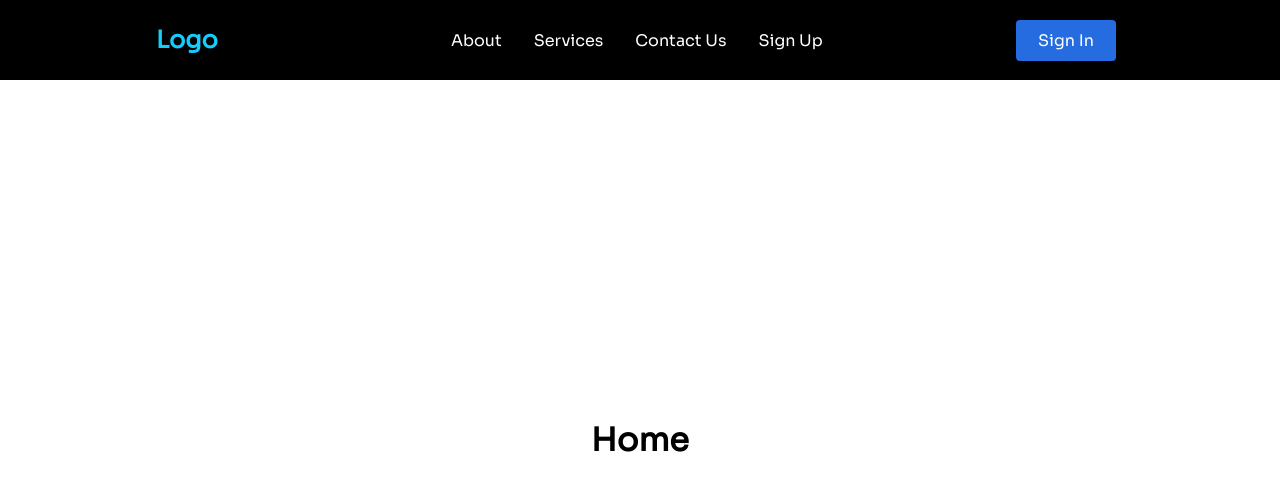
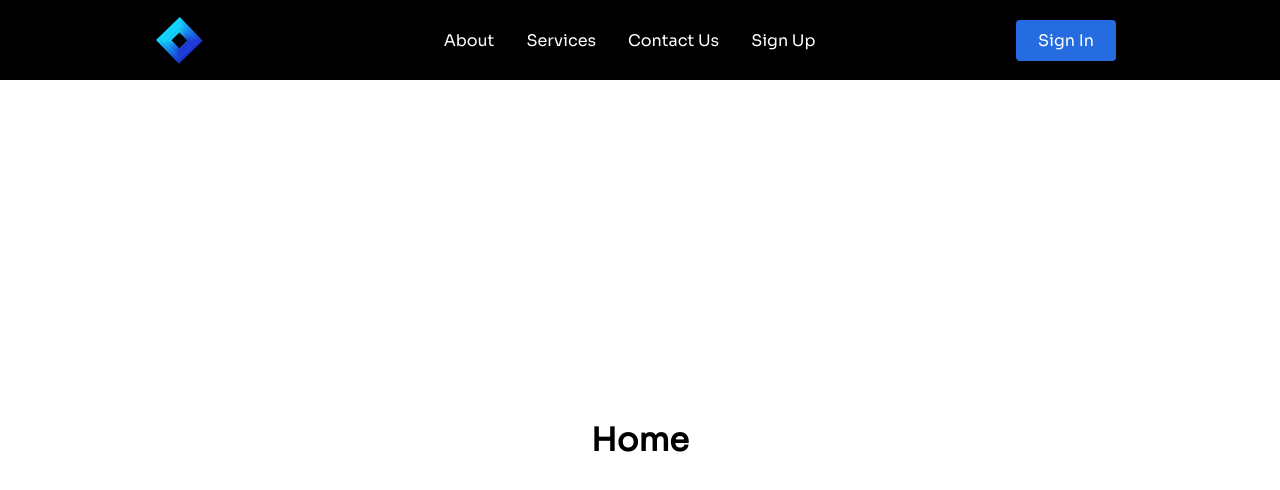
Before and after one commit to samseen/react-navigation-bar, a React (Create React App) app: page / in a window 1280 px wide. Shown: the top 490 px of the page. Built offline with nearby package versions, Linux system fonts and the light colour scheme.

Commit message:
Displayed the logo on the home page.

```diff
--- a/src/components/Navbar/index.js
+++ b/src/components/Navbar/index.js
@@ -6,7 +6,7 @@ const Navbar = () => {
         <>
             <Nav>
                 <NavLink to="/">
-                    <h1>Logo</h1>
+                <img src={require('../../images/logo.svg').default} alt='logo' />
                 </NavLink>
                 <Bars />
                 <NavMenu>
```
Also changed, not shown: src/images/logo.svg (added).
